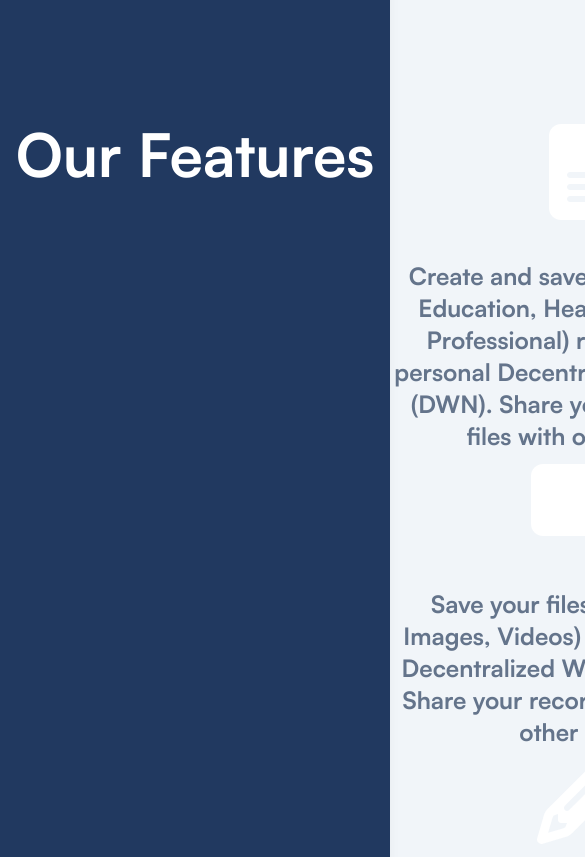
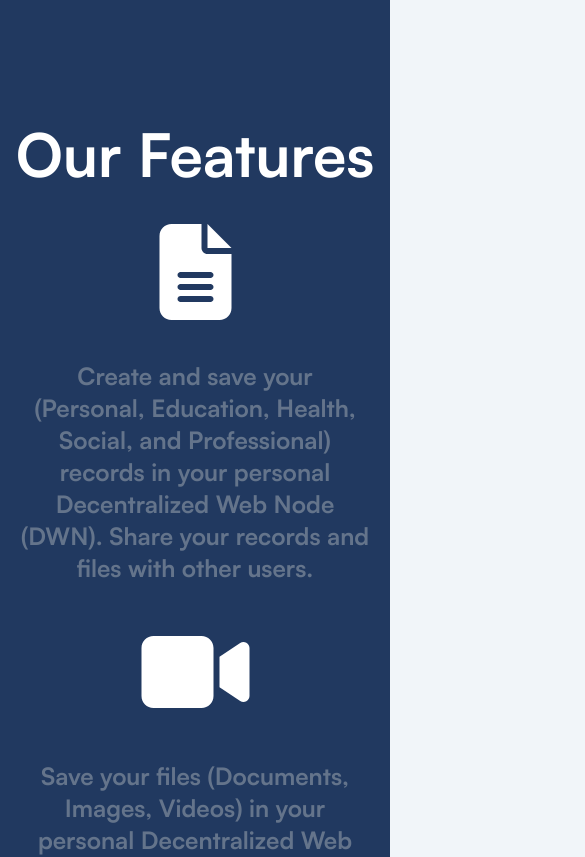
Before and after one commit to Mcnoble1/DID-box, a React (Vite) app: page / in a window 390 px wide. Shown: the part 720-1577 px from the top of the page, 585 px wide, since content can reach past the window. Built offline with nearby package versions, Linux system fonts and the light colour scheme.

Commit message:
feat: updates :octocat:

```diff
--- a/src/pages/Homepage.tsx
+++ b/src/pages/Homepage.tsx
@@ -35,19 +35,19 @@ const Homepage = () => {
         </div>
       </div>
 
-      <div className='flex w-full lg:w-[90%] flex-col h-screen flex-wrap'>
-        <div className="flex w-full justify-center mb-5 lg:mb-30 text-6xl font-bold text-white dark:text-white">
+      <div className='flex w-full lg:w-[90%] pb-10 flex-col'>
+        <div className="flex w-full justify-center mb-10 lg:mb-30 text-6xl font-bold text-white dark:text-white">
             Our Features
         </div>
-        <div className="flex w-full lg:mx-[5%] flex-col lg:flex-row ">
-          <div className="flex flex-col lg:w-1/3">
+        <div className="flex w-[90%] mx-[5%] flex-col lg:flex-row ">
+          <div className="flex flex-col mb-10 lg:w-1/3">
             <FontAwesomeIcon icon={faFileAlt} size="6x" className="text-white mb-10 dark:text-white"/>
             <p className="text-center text-2xl  font-bold">
             Create and save your (Personal, Education, Health, Social, and Professional) records in your personal Decentralized Web Node (DWN).
             Share your records and files with other users.
             </p>
           </div>
-          <div className="flex flex-col lg:w-1/3">
+          <div className="flex flex-col mb-10 lg:w-1/3">
             <FontAwesomeIcon icon={faVideo} size="6x" className="text-white mb-10 dark:text-white"/>
             <p className="text-center text-2xl  font-bold">
             Save your files (Documents, Images, Videos) in your personal Decentralized Web Node (DWN).
```
